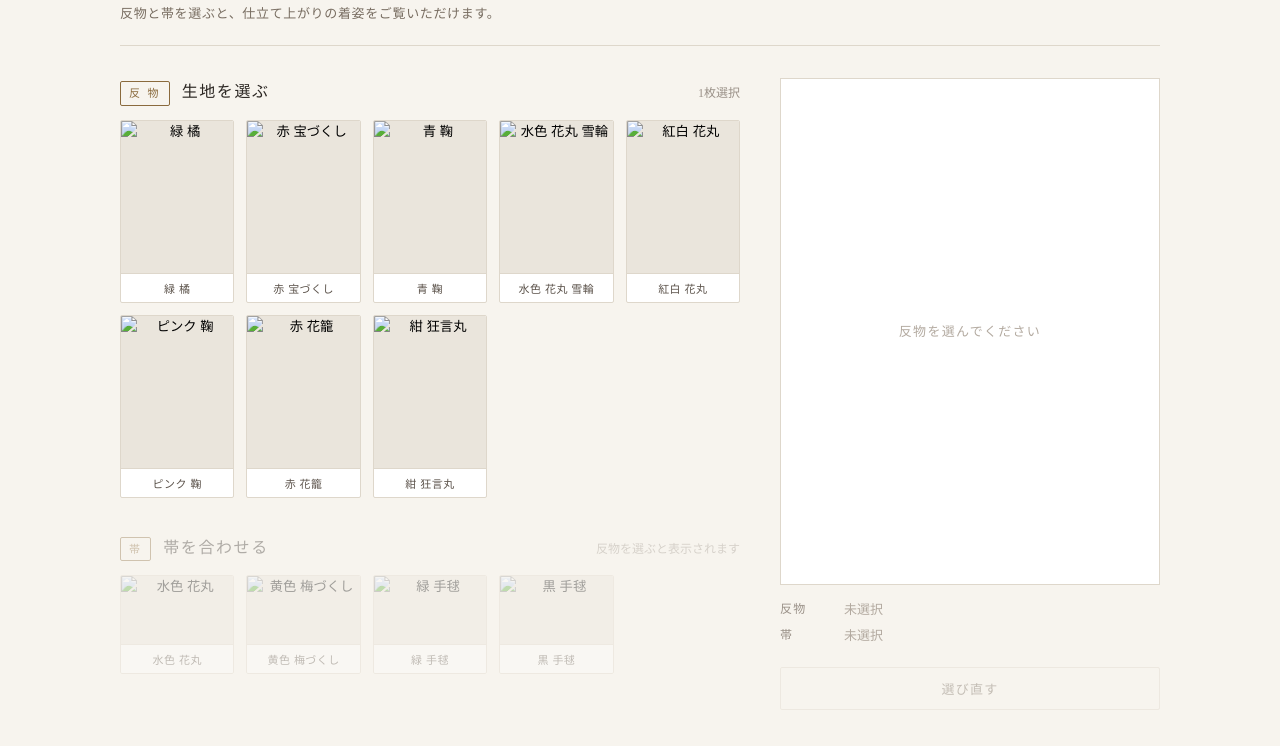
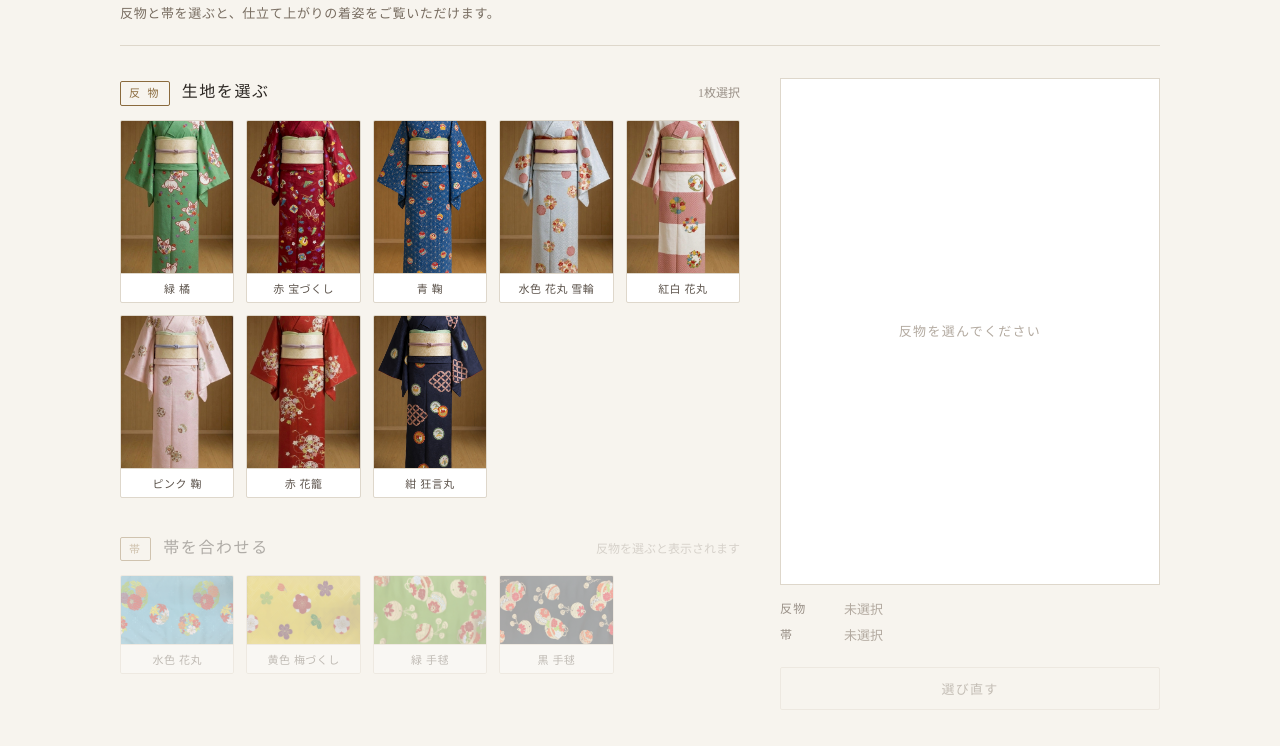
Before and after one commit to syuntapi/kimonosimulator, a plain HTML site: page index.html in a window 1280 px wide. Shown: the part 72-818 px from the top of the page. Drawn offline with Linux system fonts and the light colour scheme; files whose address does not match are found by name.

Commit message:
Update index.html

```diff
--- a/index.html
+++ b/index.html
@@ -144,21 +144,21 @@
    ============================================================ */
 
 const TANMONO = [
-  { id:"t01.jpg", name:"緑 橘" },
-  { id:"t02.jpg", name:"赤 宝づくし" },
-  { id:"t03.jpg", name:"青 鞠" },
-  { id:"t04.jpg", name:"水色 花丸 雪輪"},
-  { id:"t05.jpg", name:"紅白 花丸"},
-  { id:"t06.jpg", name:"ピンク 鞠"},
-  { id:"t07.jpg", name:"赤 花籠"},
-  { id:"t08.jpg", name:"紺 狂言丸"},
+  { id:"t01", name:"緑 橘" },
+  { id:"t02", name:"赤 宝づくし" },
+  { id:"t03", name:"青 鞠" },
+  { id:"t04", name:"水色 花丸 雪輪"},
+  { id:"t05", name:"紅白 花丸"},
+  { id:"t06", name:"ピンク 鞠"},
+  { id:"t07", name:"赤 花籠"},
+  { id:"t08", name:"紺 狂言丸"},
 ];
 
 const OBI = [
-  { id:"o01.jpg", name:"水色 花丸"  },
-  { id:"o02.jpg", name:"黄色 梅づくし" },
-  { id:"o03.jpg", name:"緑 手毬" },
-  { id:"o04.jpg", name:"黒 手毬" },
+  { id:"o01", name:"水色 花丸"  },
+  { id:"o02", name:"黄色 梅づくし" },
+  { id:"o03", name:"緑 手毬" },
+  { id:"o04", name:"黒 手毬" },
 ];
 
 /* 組み合わせ着姿がまだ撮れていない組み合わせをここに書くと、
```
